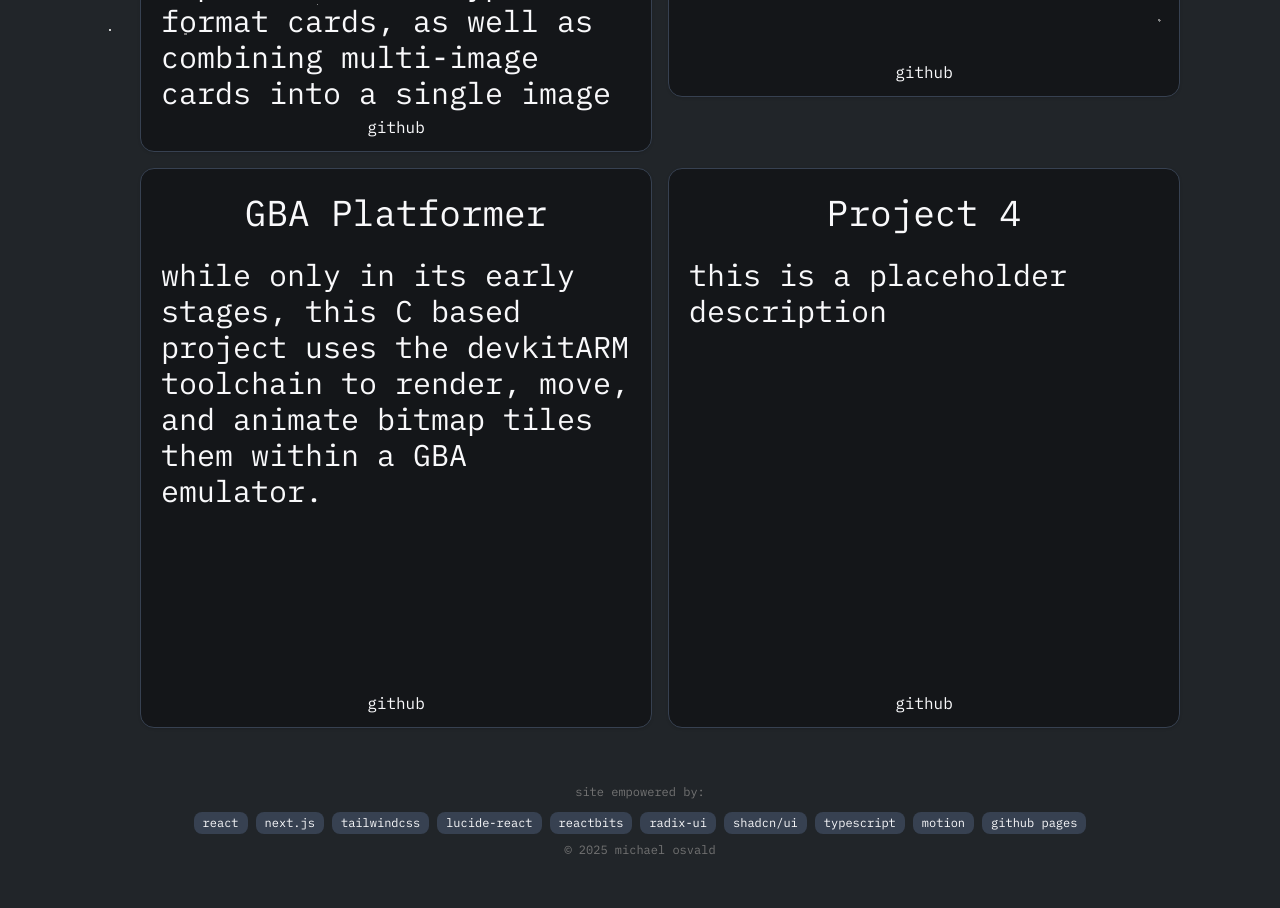
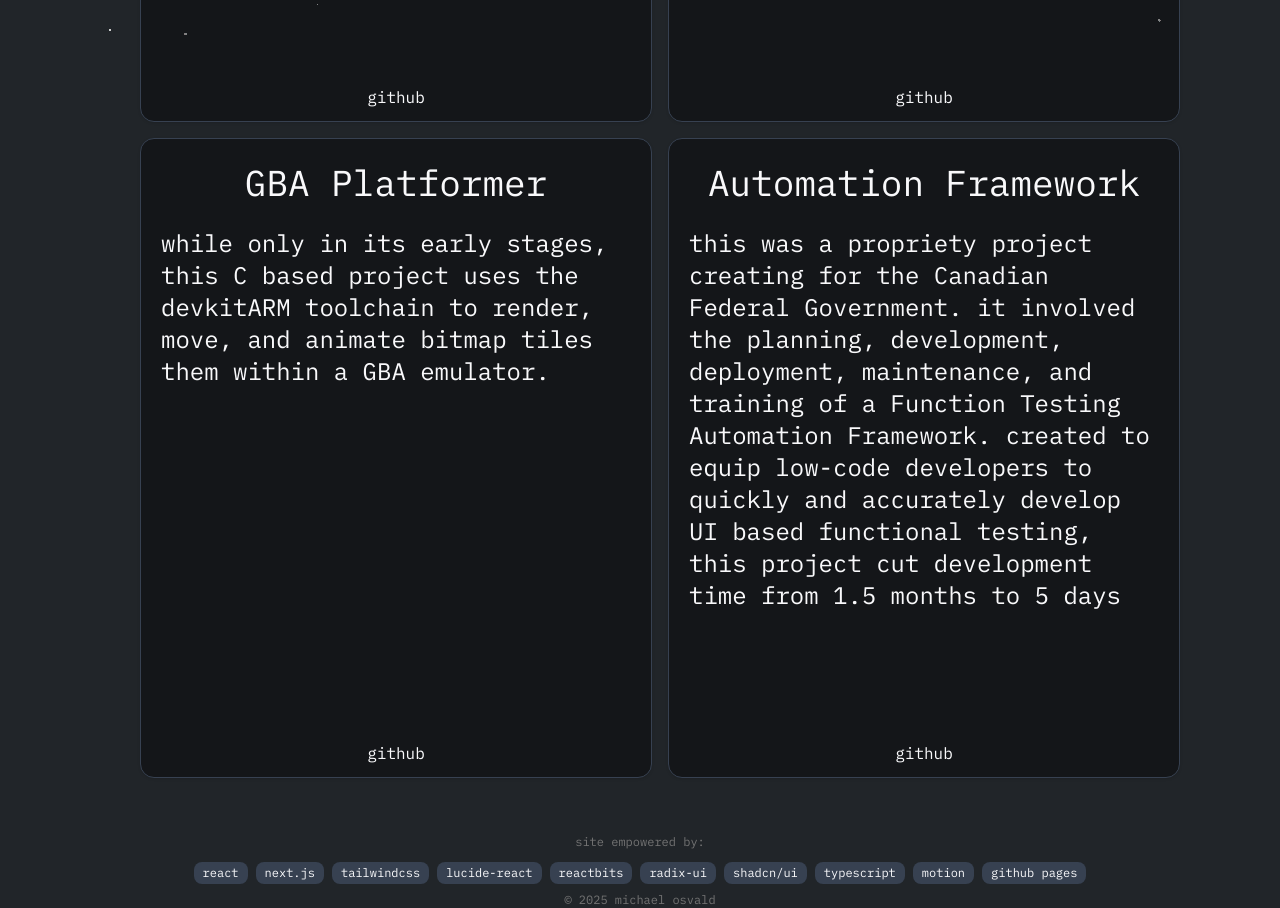
Before and after one commit to osvald-code/osvald-code.github.io, a Next.js app: page /projects in a window 1280 px wide. Shown: the part 760-1668 px from the top of the page. Before the commit the page ends 1618 px from the top, so only its background shows below. Built offline with nearby package versions, Linux system fonts and the light colour scheme.

Commit message:
formatting

```diff
--- a/src/app/projects/page.tsx
+++ b/src/app/projects/page.tsx
@@ -55,9 +55,9 @@ export default function AboutMe() {
         <div className="w-[100%] min-h-[100%] flex order grid gird-cols-1 md:grid-cols-2 p-4 lg:p-10 lg:mx-5 items-center justify-center gap-4">
             {projects.map((projects) =>
               (
-                <Card key={projects.title} className="relative min-w-[100%] md:min-w-auto h-auto md:min-h-140  border justifty-center items-center dark:bg-zinc-950/50 text-center">
+                <Card key={projects.title} className="relative min-w-[100%] md:min-w-auto h-auto md:min-h-170 lg:min-h-160 border justifty-center items-center dark:bg-zinc-950/50 text-center">
                         <h1 className="static top-0 text-xl sm:text-2xl lg:text-4xl">{projects.title}</h1>
-                        <p className="text-lg md:text-2xl lg:text-3xl px-5 mb-4 text-start">{projects.description}</p>
+                        <p className="text-lg md:text-2xl lg:text-2xl px-5 mb-4 text-start">{projects.description}</p>
                         <Link href={projects.url} target="_blank" className="absolute bottom-0 py-3 hover:underline flex items-center whitespace-nowrap">
                               github
                         </Link>
@@ -88,8 +88,8 @@ const projects: { title: string; url: string; description: string}[] = [
     description: "while only in its early stages, this C based project uses the devkitARM toolchain to render, move, and animate bitmap tiles them within a GBA emulator.",
   },
   {
-    title: "Project 4",
-    url: "/.",
-    description: "this is a placeholder description",
+    title: "Automation Framework",
+    url: "./projects",
+    description: "this was a propriety project creating for the Canadian Federal Government. it involved the planning, development, deployment, maintenance, and training of a Function Testing Automation Framework. created to equip low-code developers to quickly and accurately develop UI based functional testing, this project cut development time from 1.5 months to 5 days",
   },
 ];
```
